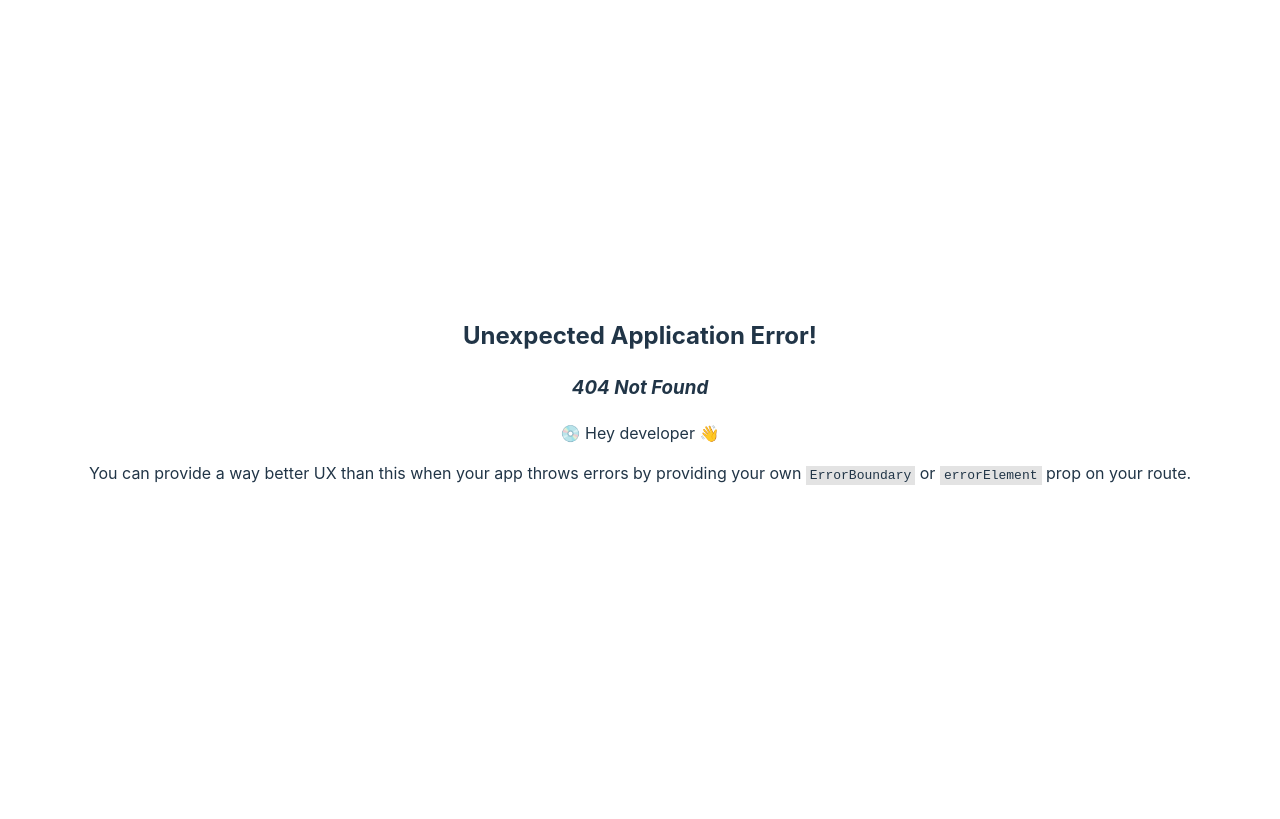
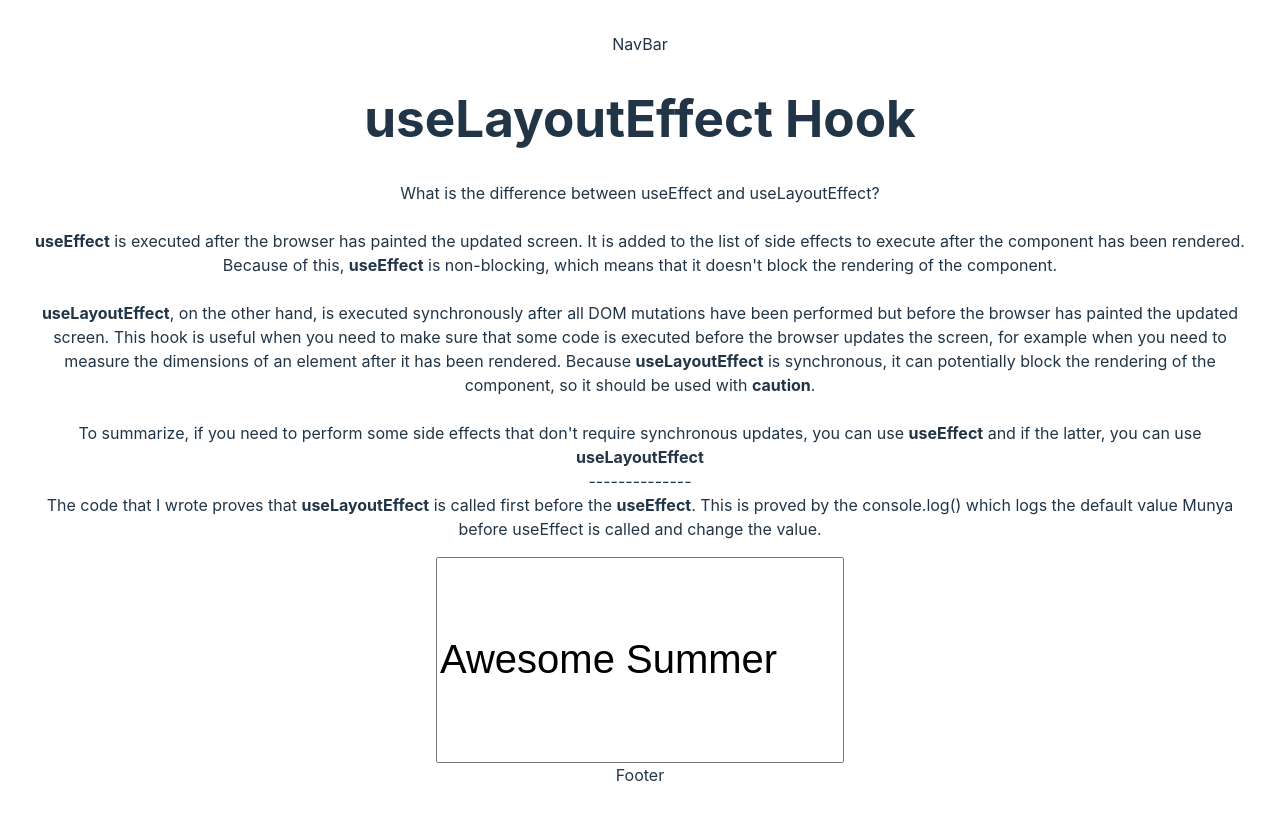
Before and after one commit to Syntax-Read3r/react-hooks-examples, a React (Vite) app in the folder client/: page /useLayoutEffect in a window 1280 px wide. Before the commit this address had no page. Built offline with nearby package versions, Linux system fonts and the light colour scheme.

Commit message:
useLayoutEffect page completed

```diff
--- a/client/src/App.jsx
+++ b/client/src/App.jsx
@@ -10,6 +10,7 @@ import UseState from "./pages/UseState";
 import UseReducer from "./pages/UseReducer";
 import UseEffect from "./pages/UseEffect";
 import UseRef from "./pages/UseRef";
+import UseLayoutEffect from "./pages/UseLayoutEffect";
 
 const router = createBrowserRouter([
 	{
@@ -32,6 +33,10 @@ const router = createBrowserRouter([
 				path: "/useRef",
 				element: <UseRef />,
 			},
+			{
+				path: "/useLayoutEffect",
+				element: <UseLayoutEffect />,
+			},
 		],
 	},
 ]);
--- /dev/null
+++ b/client/src/pages/UseLayoutEffect.jsx
@@ -0,0 +1,62 @@
+import React, { useLayoutEffect, useEffect, useRef } from "react";
+
+function UseLayoutEffect() {
+	const inputRef = useRef(null);
+
+	useEffect(() => {
+		console.log("useEffect");
+
+		inputRef.current.value = "Awesome Summer";
+	}, []);
+
+	useLayoutEffect(() => {
+		console.log(inputRef.current.value);
+	}, []);
+	return (
+		<div>
+			<div>
+				<h1>useLayoutEffect Hook</h1>
+				<p>
+					What is the difference between useEffect and useLayoutEffect? <br />
+					<br />
+					<strong>useEffect</strong> is executed after the browser has painted
+					the updated screen. It is added to the list of side effects to execute
+					after the component has been rendered. Because of this,{" "}
+					<strong>useEffect</strong> is non-blocking, which means that it
+					doesn't block the rendering of the component. <br />
+					<br />
+					<strong>useLayoutEffect</strong>, on the other hand, is executed
+					synchronously after all DOM mutations have been performed but before
+					the browser has painted the updated screen. This hook is useful when
+					you need to make sure that some code is executed before the browser
+					updates the screen, for example when you need to measure the
+					dimensions of an element after it has been rendered. Because{" "}
+					<strong>useLayoutEffect</strong> is synchronous, it can potentially
+					block the rendering of the component, so it should be used with{" "}
+					<strong>caution</strong>. <br />
+					<br />
+					To summarize, if you need to perform some side effects that don't
+					require synchronous updates, you can use <strong>
+						useEffect
+					</strong>{" "}
+					and if the latter, you can use <strong>useLayoutEffect</strong> <br />
+					-------------- <br />
+					The code that I wrote proves that <strong>useLayoutEffect</strong> is
+					called first before the <strong>useEffect</strong>. This is proved by
+					the console.log() which logs the default value Munya before useEffect
+					is called and change the value.
+				</p>
+			</div>
+			<div>
+				<input
+					type="text"
+					ref={inputRef}
+					value="Munya"
+					style={{ width: 400, height: 200, fontSize: 40 }}
+				/>
+			</div>
+		</div>
+	);
+}
+
+export default UseLayoutEffect;
```
